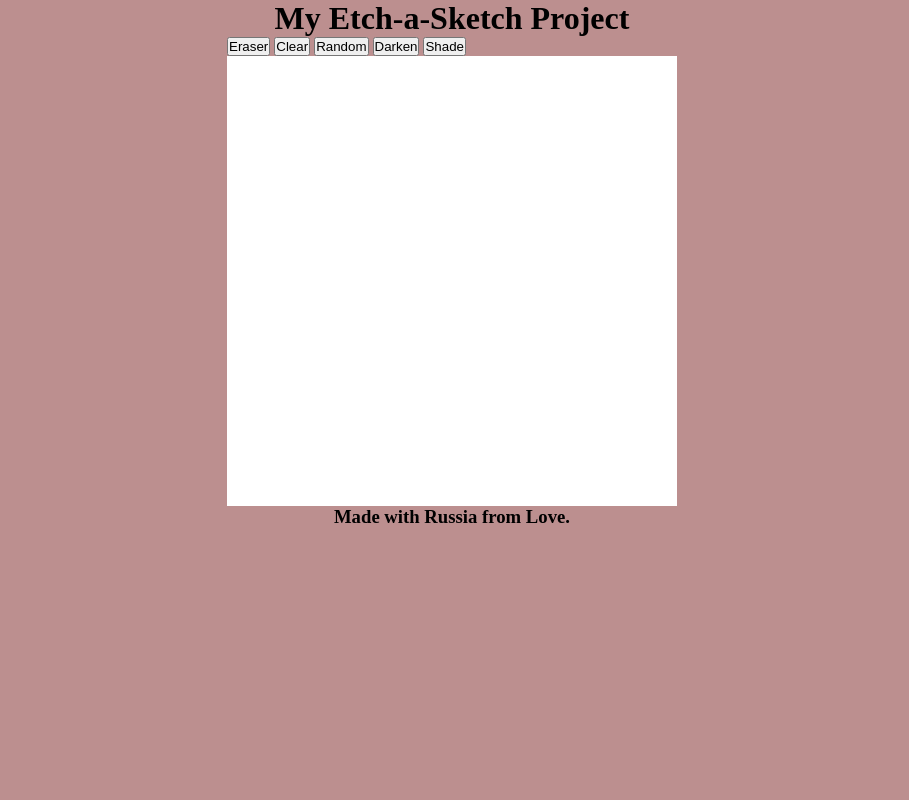
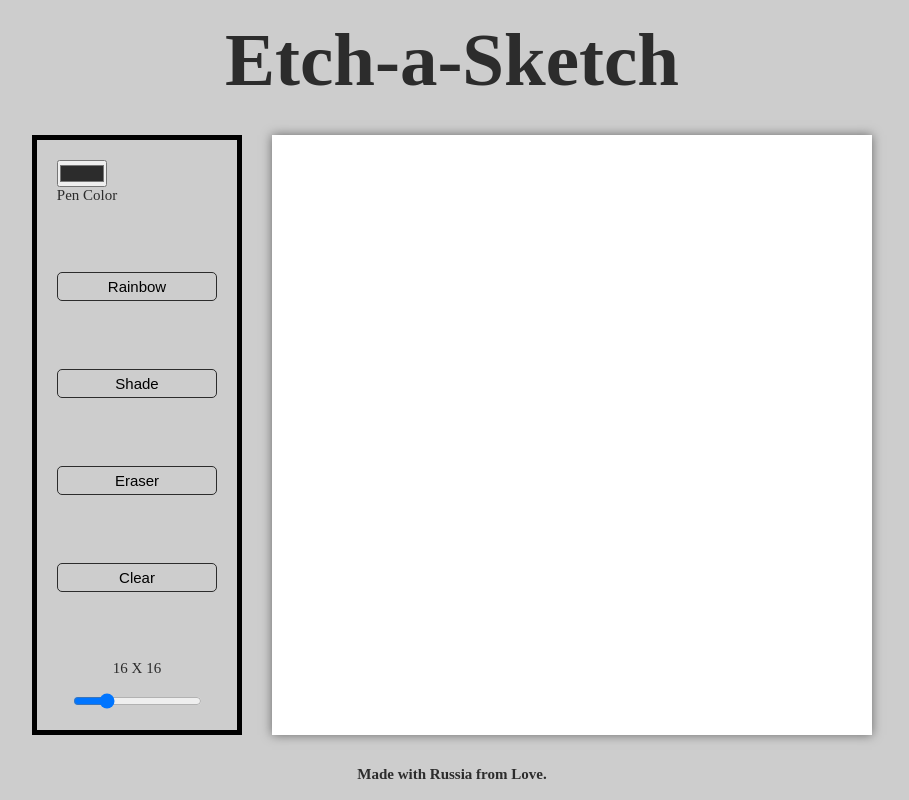
Before and after one commit to Zenichirou/etchasketch, a plain HTML site: page index.html in a window 1280 px wide. Shown: the whole page, without its empty margins (188-1097 px from the left). Drawn offline with Linux system fonts and the light colour scheme.

Commit message:
updated the ui, added a slider to change the gridsize

```diff
--- a/index.html
+++ b/index.html
@@ -6,17 +6,26 @@
 </head>
 <body>
     <header>
-        <h1>My Etch-a-Sketch Project</h1>
+        <h1>Etch-a-Sketch</h1>
     </header>
-    <div id = "panelAndSketch">
-        <div id = "panel">
-            <button  type = "button" data-color = 'eraser' class = 'color-choice'>Eraser</button>
-            <button type = 'button' id = 'clearButton'>Clear</button>
-            <button type = 'button' data-color = 'rainbow' class = 'color-choice'>Random</button>
-            <button type = 'button' data-color = 'darken' class = 'color-choice'>Darken</button>
-            <button type = 'button' data-color = 'shade' class = 'color-choice'>Shade</button>
+    <div class = "panelAndSketch">
+        <div class = "panel">
+            <div class = 'color-card'>
+                <div class = 'input'>
+                    <input type = 'color' id = 'color-select' value = '#2C2C2C'>
+                </div>
+                <span>Pen Color</span>
+            </div>
+            <button  data-color = 'rainbow' class = 'color-choice buttons'>Rainbow</button>
+            <button  data-color = 'shade' class = 'color-choice buttons'>Shade</button>
+            <button   data-color = 'eraser' class = 'color-choice buttons'>Eraser</button>
+            <button  id = 'clearButton' class = 'buttons'>Clear</button>
+            <div class = 'gridSlider'>
+                <label id = 'slider-label' for = 'slider'>16 X 16</label>
+                <input type = 'range' min = '1' max = '64' id = 'slider' name = 'slider' value = '16' >
+            </div>
         </div>
-        <div id = "sketch">
+        <div id = "sketch" class = 'gridStyles'>
 
         </div>
     </div>
--- a/refactoring.js
+++ b/refactoring.js
@@ -1,16 +1,20 @@
 const sketch = document.querySelector('#sketch')
 const colorButtons = document.querySelectorAll('.color-choice');
 const clearButton = document.getElementById('clearButton');
+const userColorSelector = document.getElementById('color-select')
+const sliderLabel = document.getElementById('slider-label');
+const slider = document.getElementById('slider');
 let size = parseInt(window.getComputedStyle(sketch).width, 10);
 
-let color = 'black';
-gridSize = 20;
+let color = 'rgb(44,44,44)';
+gridSize = 16;
 
 
 function resetGrid(){
     sketch.innerHTML = '';
-    createGrid(gridSize)
+    createGrid(gridSize);
 }
+
 
 
 function createGrid(gridSize){
@@ -26,8 +30,10 @@ function createGrid(gridSize){
         sketch.appendChild(block);
 
     }
+
     const gridBlocks = sketch.querySelectorAll('.grid-block');
-    gridBlocks.forEach(gridBlock => gridBlock.addEventListener('mouseover', gridColor));
+
+    gridBlocks.forEach(gridBlock => gridBlock.addEventListener('mouseenter', gridColor));
 
 
 
@@ -47,7 +53,7 @@ function gridColor(){
             break;
         case 'shade':
             const rgbLArray = (this.style.backgroundColor.replace(/ /g, '').slice(4,-1).split(','));
-            this.style.backgroundColor = `rgb(${rgbLArray[0] - (rgbLArray[0] * 0.2)},${rgbLArray[1] - (rgbLArray[1] * 0.2)},${rgbLArray[2] - (rgbLArray[2] * 0.2)})`;
+            this.style.backgroundColor = `rgb(${rgbLArray[0] - (rgbLArray[0] * 0.10)},${rgbLArray[1] - (rgbLArray[1] * 0.10)},${rgbLArray[2] - (rgbLArray[2] * 0.10)})`;
             break;
         case 'darken':
             const rgbDArray = (this.style.backgroundColor.replace(/ /g, '').slice(4,-1).split(','));
@@ -85,6 +91,17 @@ function changeColor(event){
 function userSelection(event){
     color = event.target.value;
 }
+function changeLabelSlider(event){
+    sliderLabel.textContent = `${event.target.value} X ${event.target.value}`;
+}
+function makeNewGrid(event){
+    gridSize = event.target.value;
+    resetGrid(gridSize);
+    return gridSize;
+}
+
+
+
 
 createGrid(16);
 
@@ -92,3 +109,7 @@ createGrid(16);
 
 colorButtons.forEach(colorButton => colorButton.addEventListener('click', changeColor) );
 clearButton.addEventListener('click', resetGrid);
+userColorSelector.addEventListener('change', userSelection);
+userColorSelector.addEventListener('input', userSelection);
+slider.addEventListener('mouseup', changeLabelSlider);
+slider.addEventListener('mouseup', makeNewGrid);
--- a/style.css
+++ b/style.css
@@ -2,28 +2,29 @@
     margin:0;
     padding:0;
     box-sizing: border-box;
+    font-size:15px;
 }
 body{
     display:flex;
     flex-direction:column;
     align-items:center;
+    justify-content: space-evenly;
     min-height:100vh;
-    background-color: rosybrown;
+    background-color:#CDCDCD;
+    color:#2C2C2C;
 
 }
 
 #sketch{
     display:flex;
     flex-wrap:wrap;
-    width: 450px;
-    max-height:450px;
-    background-color:rosybrown;
+    width: 600px;
+    max-height:600px;
+
 
 
 }
-.grid-block{
 
-}
 
 .borders{
     border: 1px solid black;
@@ -31,3 +32,39 @@ body{
 .light-class{
     filter:brightness(50%)
 }
+.panel{
+    display:flex;
+    flex-direction:column;
+    justify-content: space-between;
+
+    padding:20px;
+    border:5px solid black;
+
+}
+.panelAndSketch{
+    display:flex;
+    gap:30px;
+    padding:15px;
+
+}
+.buttons{
+    padding:5px 50px;
+    background-color: inherit;
+    border: 1px solid #2C2C2C;
+    border-radius: 5px;
+}
+.buttons:hover{
+    transform: scale(1.05);
+}
+.gridStyles{
+    box-shadow: 0 0 10px #696969;
+}
+h1{
+    font-size:5rem;
+}
+.gridSlider{
+    display:flex;
+    flex-direction: column;
+    align-items:center;
+    gap:16px;
+}
```
